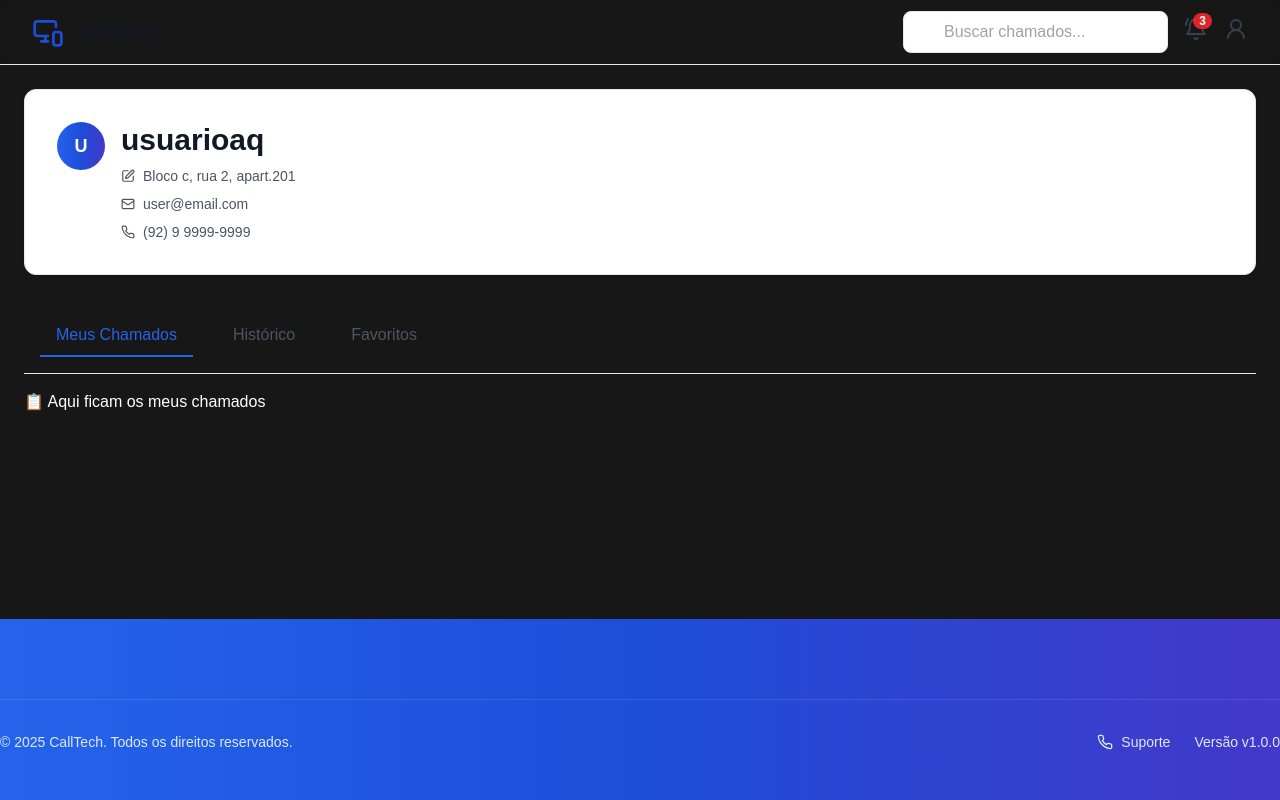
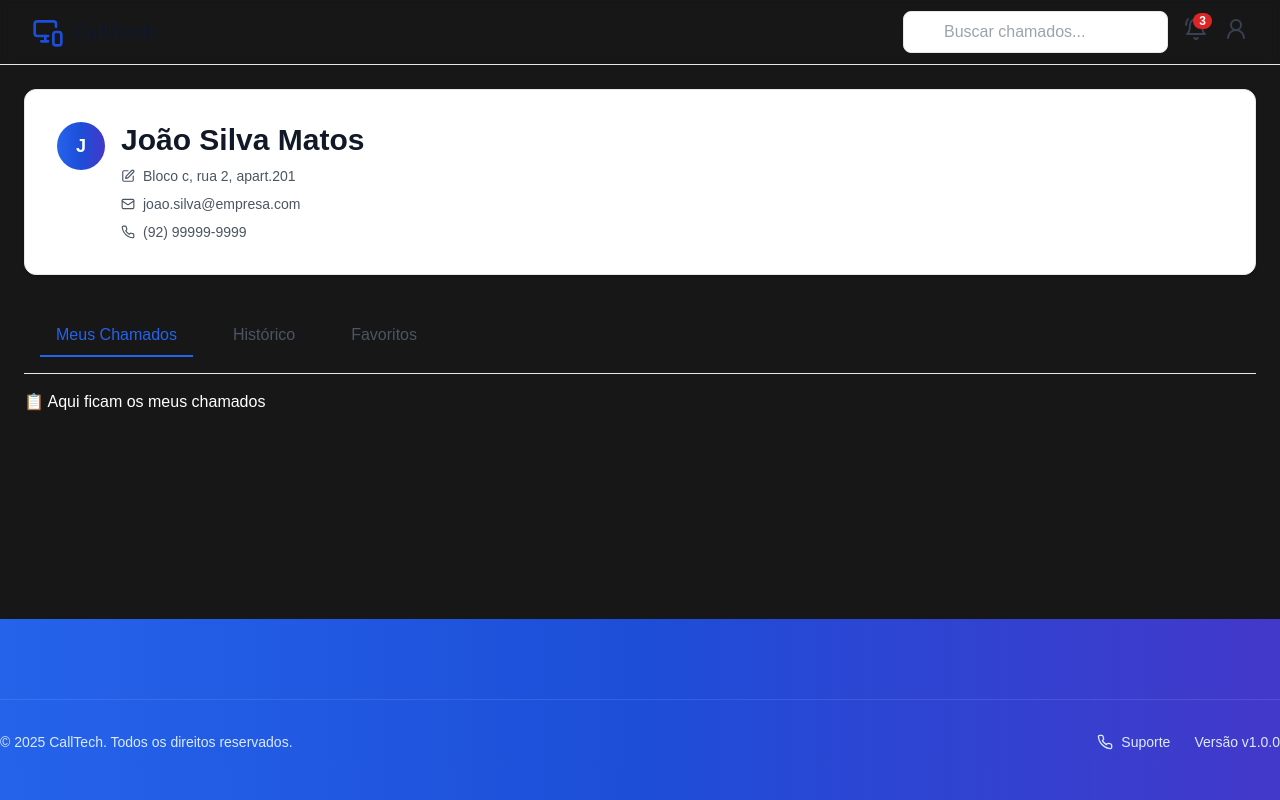
Before and after one commit to mcarina/chamado-tecnico-next-js, a Next.js app: page /User in a window 1280 px wide. Built offline with nearby package versions, Linux system fonts and the light colour scheme.

Commit message:
traco no name

```diff
--- a/src/app/(root)/Called/[id]/components/Participant.tsx
+++ b/src/app/(root)/Called/[id]/components/Participant.tsx
@@ -16,7 +16,7 @@ const Participant = ({ title, subtitle, email, telefone, name }: ParticipantProp
 
                 <div className="space-y-2">
                     <h4 className="text-lg font-semibold text-gray-900">
-                        {name}
+                        - {name}
                     </h4>
                     <p className="text-sm text-gray-500 flex items-center">{subtitle}</p>
                 </div>
--- a/src/app/(root)/User/page.tsx
+++ b/src/app/(root)/User/page.tsx
@@ -8,9 +8,9 @@ export default function PageUser() {
                 <div className="gap-6 items-start">
                     <div className="flex-1 space-y-4 rounded-xl shadow p-4 bg-white border">
                       <CardUser
-                        name="usuarioaq"
-                        email="user@email.com"
-                        telefone="(92) 9 9999-9999"
+                        name="João Silva Matos"
+                        email="joao.silva@empresa.com"
+                        telefone="(92) 99999-9999"
                         ap= "Bloco c, rua 2, apart.201"
 
                       />
```
